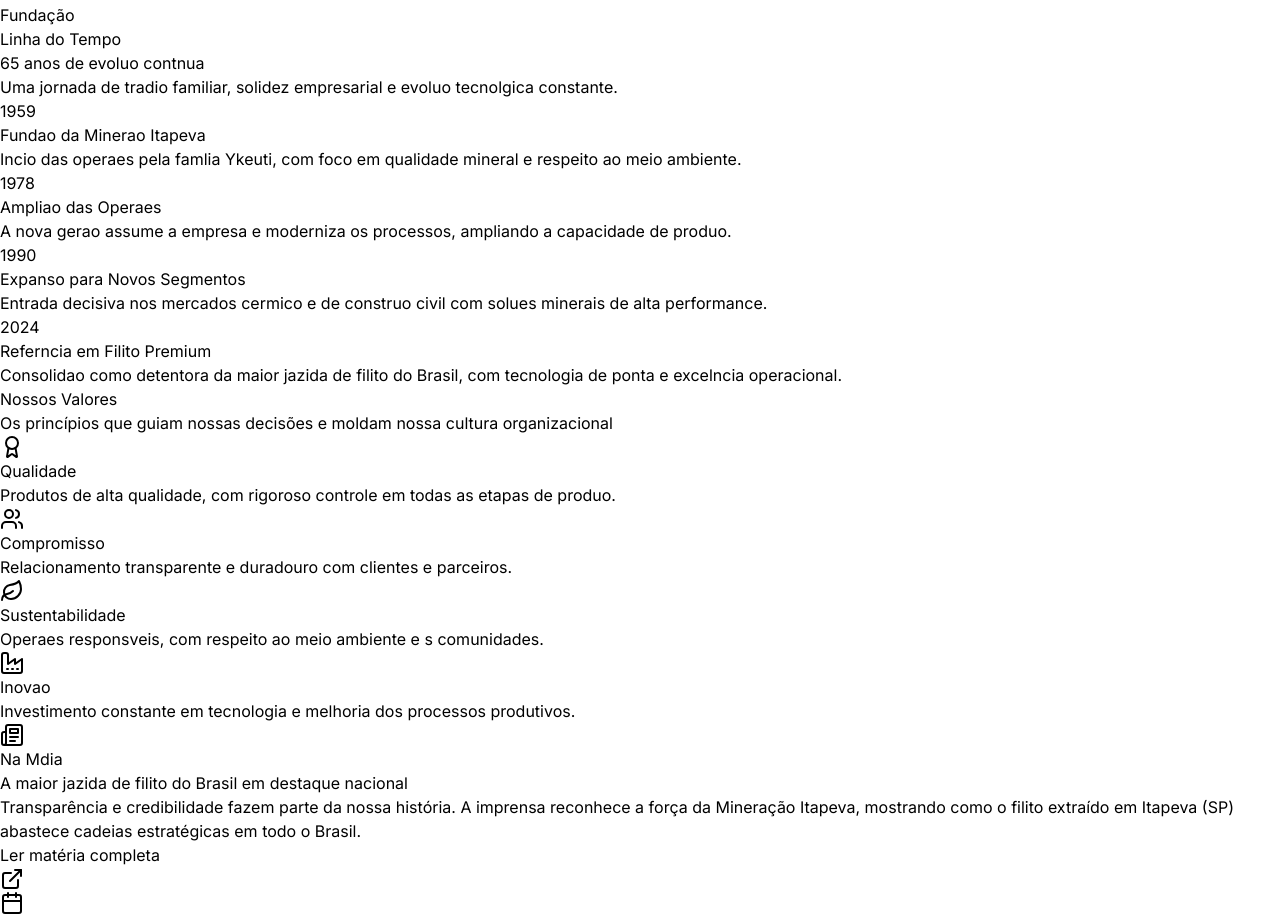
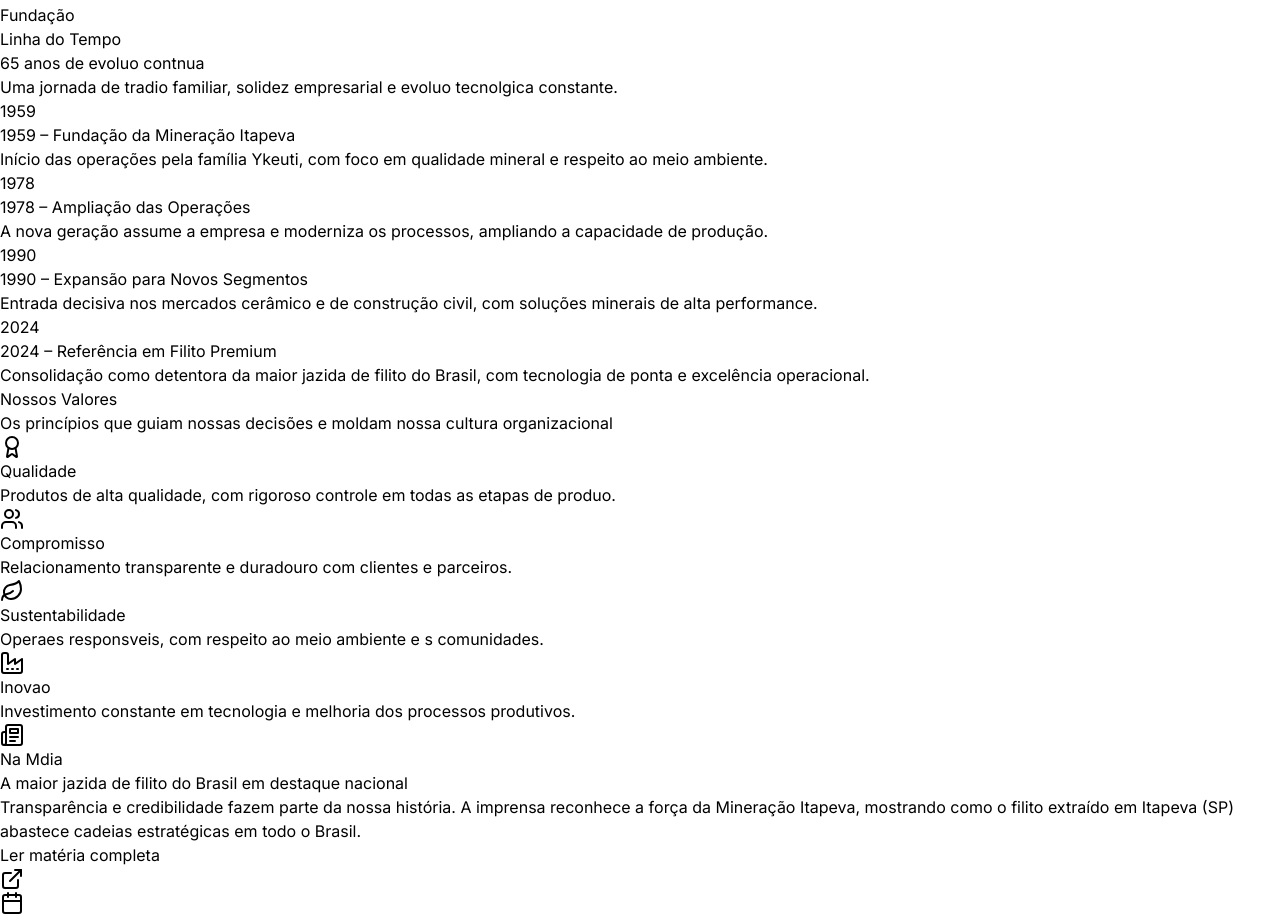
Before and after one commit to brunoJuniorBrz/mineracao_itapeva_oficial, a Next.js app in the folder nextjs_space/: page /sobre in a window 1280 px wide. Shown: the part 1047-1966 px from the top of the page. Built offline with nearby package versions, Linux system fonts and the light colour scheme; no server answers.

Commit message:
fix(sobre): atualizar textos da linha do tempo

```diff
--- a/nextjs_space/app/sobre/page.tsx
+++ b/nextjs_space/app/sobre/page.tsx
@@ -63,55 +63,30 @@
 
 
 const timelineMilestones = [
-
   {
-
     year: '1959',
-
-    title: 'Fundao da Minerao Itapeva',
-
+    title: '1959 – Fundação da Mineração Itapeva',
     description:
-
-      'Incio das operaes pela famlia Ykeuti, com foco em qualidade mineral e respeito ao meio ambiente.'
-
+      'Início das operações pela família Ykeuti, com foco em qualidade mineral e respeito ao meio ambiente.'
   },
-
   {
-
     year: '1978',
-
-    title: 'Ampliao das Operaes',
-
+    title: '1978 – Ampliação das Operações',
     description:
-
-      'A nova gerao assume a empresa e moderniza os processos, ampliando a capacidade de produo.'
-
+      'A nova geração assume a empresa e moderniza os processos, ampliando a capacidade de produção.'
   },
-
   {
-
     year: '1990',
-
-    title: 'Expanso para Novos Segmentos',
-
+    title: '1990 – Expansão para Novos Segmentos',
     description:
-
-      'Entrada decisiva nos mercados cermico e de construo civil com solues minerais de alta performance.'
-
+      'Entrada decisiva nos mercados cerâmico e de construção civil, com soluções minerais de alta performance.'
   },
-
   {
-
     year: '2024',
-
-    title: 'Referncia em Filito Premium',
-
+    title: '2024 – Referência em Filito Premium',
     description:
-
-      'Consolidao como detentora da maior jazida de filito do Brasil, com tecnologia de ponta e excelncia operacional.'
-
+      'Consolidação como detentora da maior jazida de filito do Brasil, com tecnologia de ponta e excelência operacional.'
   }
-
 ]
 
 
```
